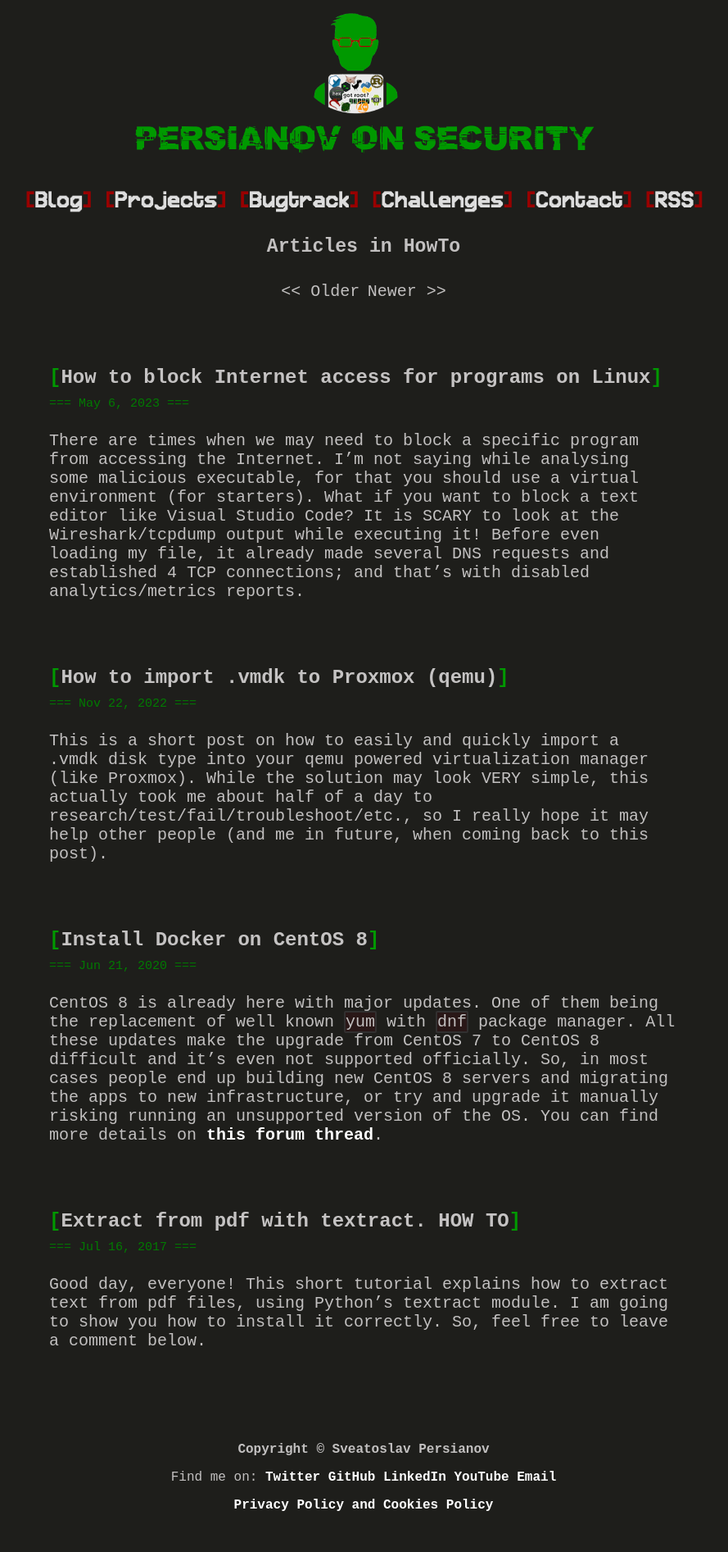
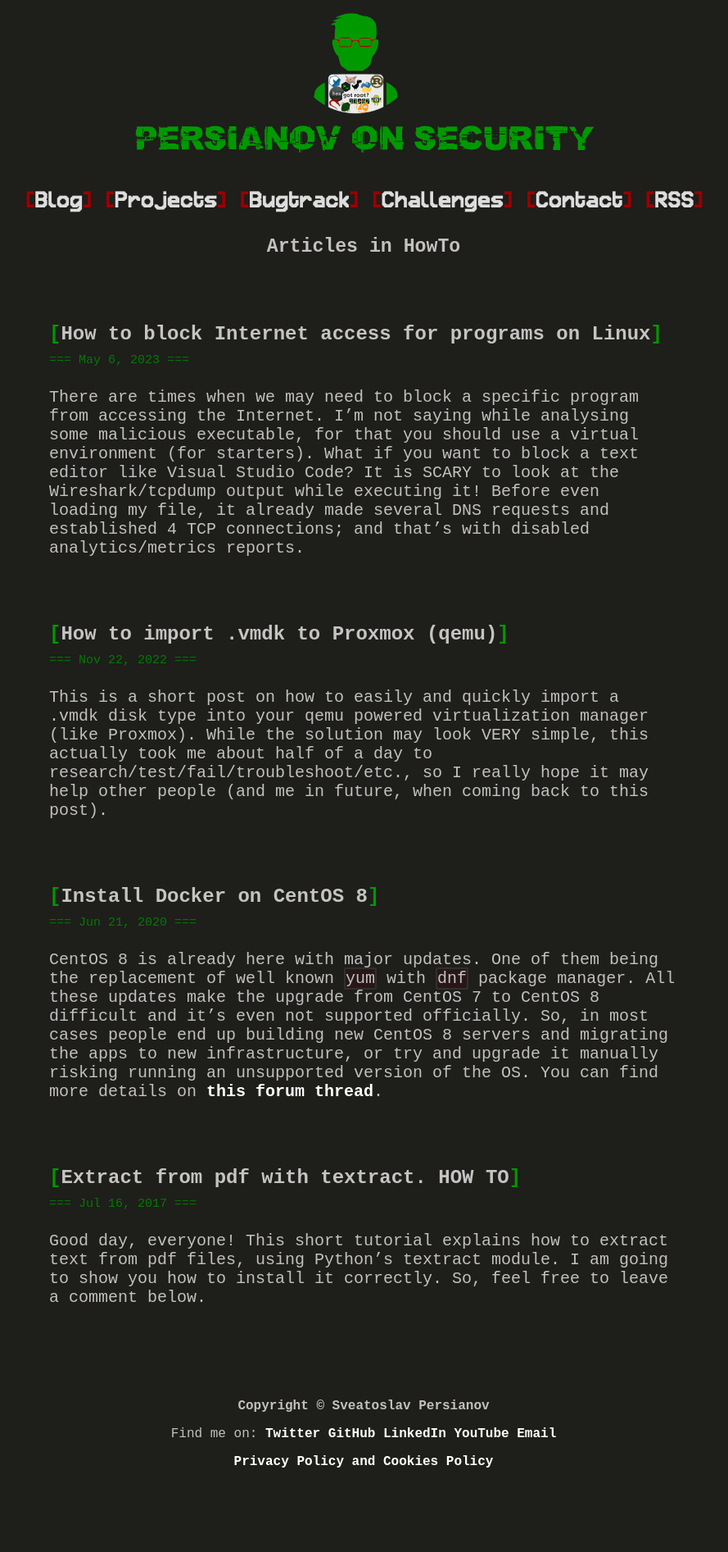
Before and after one commit to num1r0/num1r0.github.io, a Jekyll site: the page built from category/HowTo.md, in a window 1280 px wide. Shown: the whole page at 82% size, without its empty margins (196-1085 px from the left). Built offline with Jekyll 4.4.1, drawn with Linux system fonts in a browser that asks for light colours; after the commit the page ends 1840 px from its top, so only the background shows below that.

Commit message:
removed pagination

```diff
--- a/_layouts/category.html
+++ b/_layouts/category.html
@@ -3,22 +3,6 @@ layout: default
 ---
 
 <h1 class="page_title center">Articles in {{ page.title }}</h1>
-
-<!-- Pagination -->
-<div class="pagination">
-    {% if paginator.next_page %}
-        <a href="{{ paginator.next_page_path }}" class="older">&lt;&lt; Older</a>
-    {% else %}
-        <span class="older">&lt;&lt; Older</span>
-    {% endif %}
-    {% if paginator.previous_page %}
-        <a href="{{ paginator.previous_page_path }}" class="newer">
-            Newer &gt;&gt;
-        </a>
-    {% else %}
-        <span class="newer">Newer &gt;&gt;</span>
-    {% endif %}
-</div>
 
 {% assign category = page.category | default: page.title %}
 {% for post in site.categories[category] %}
```
